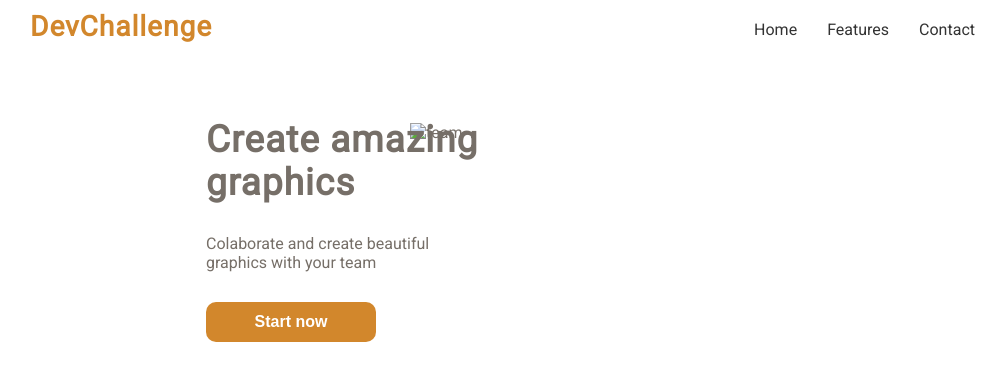
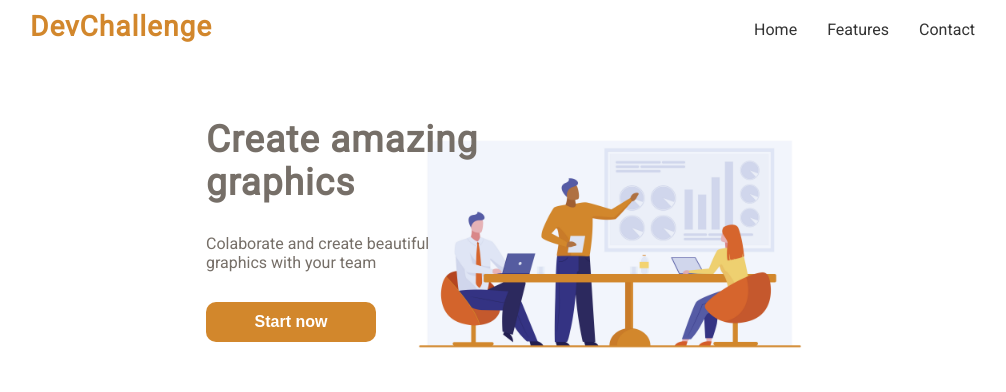
Before and after one commit to thiagombrasil/amazingGraph, a plain HTML site: page index.html in a window 1280 px wide. Shown: the whole page, without its empty margins (130-1136 px from the left). Drawn offline with Linux system fonts and the light colour scheme; the site is published under a folder, as on GitHub Pages, so addresses that start at the root find nothing.

Commit message:
Corrige src da imagem

```diff
--- a/index.html
+++ b/index.html
@@ -31,7 +31,7 @@ Start now -->
       </nav>
     </header>
     <div class="container">
-      <img src="/assets/team.jpg" alt="team">
+      <img src="assets/team.jpg" alt="team">
       <div class="content">
         <h1>Create amazing graphics</h1>
         <p>Colaborate and create beautiful graphics with your team
```
